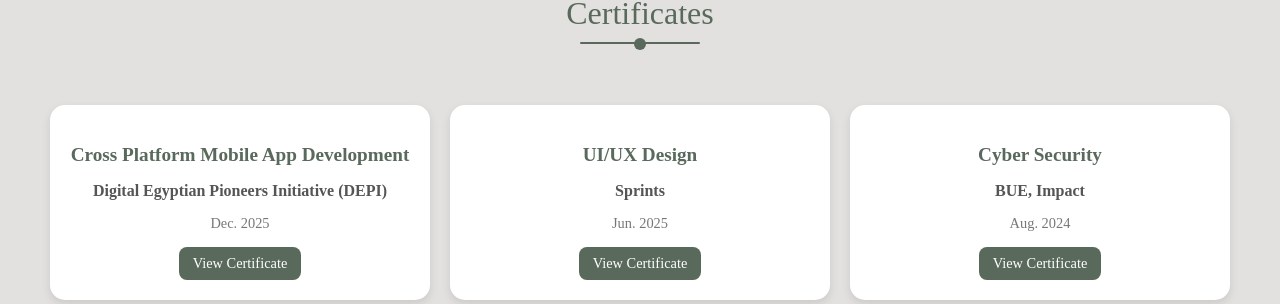
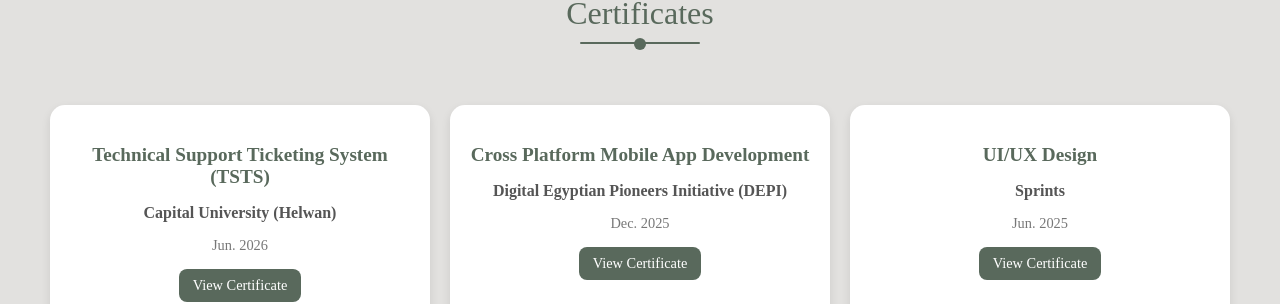
Before and after one commit to Habiba04/Habiba_ElShaer, a React (Vite) app: page / in a window 1280 px wide. Shown: the part 3033-3337 px from the top of the page. Built offline with nearby package versions, Linux system fonts and the light colour scheme; a web font is replaced by a local one.

Commit message:
[add]: TSTS certificate

```diff
--- a/src/Components/Certificate/certificates.tsx
+++ b/src/Components/Certificate/certificates.tsx
@@ -3,6 +3,12 @@
 
 const Certificates = () => {
   const certificates = [
+    {
+      title: "Technical Support Ticketing System (TSTS)",
+      issuer: "Capital University (Helwan)",
+      date: "Jun. 2026",
+      link: "assets/files/TSTS_CAPU.pdf"
+    },
     {
       title: "Cross Platform Mobile App Development",
       issuer: "Digital Egyptian Pioneers Initiative (DEPI)",
```
Also changed, not shown: 2 other files (tests, documents, lock files or other folders).
